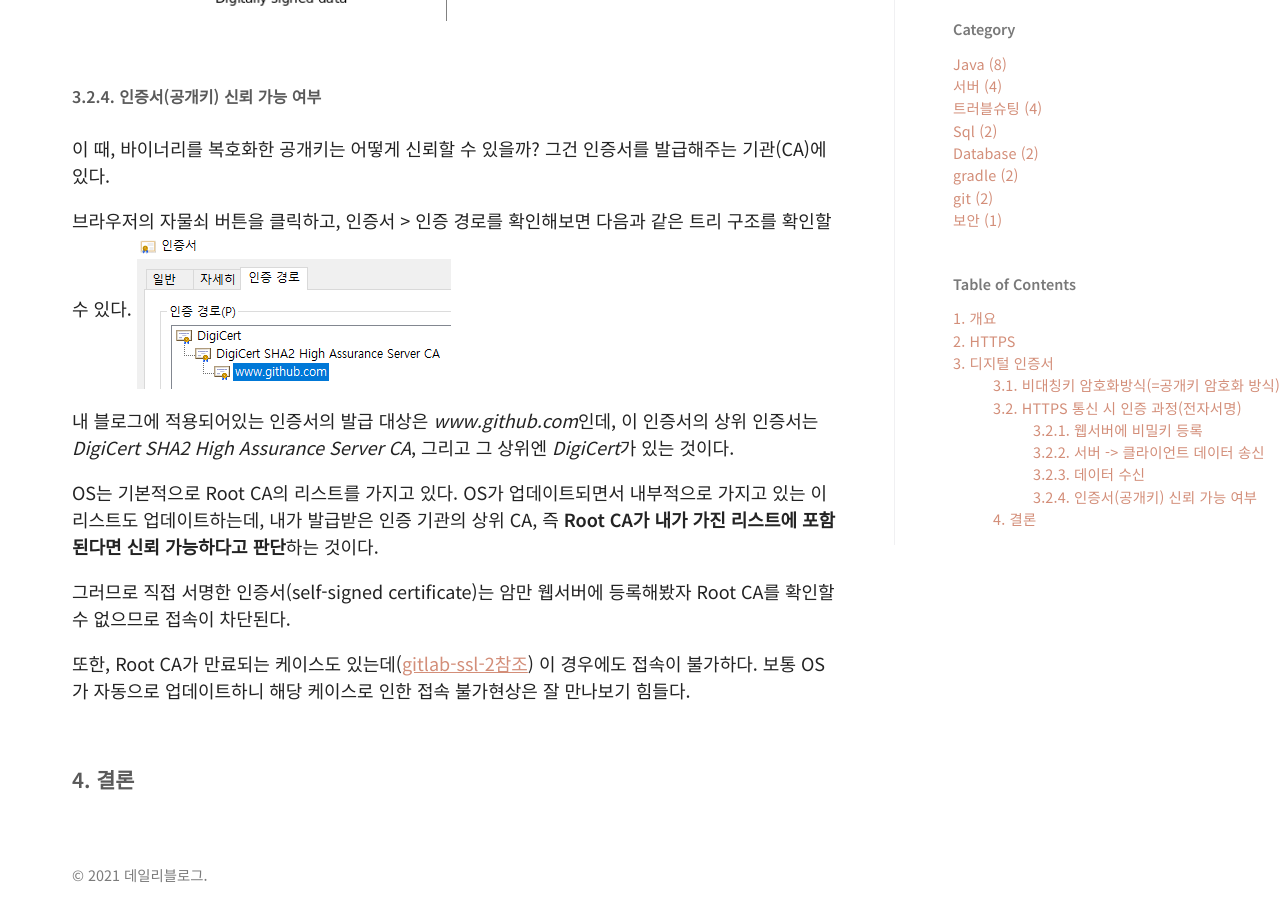
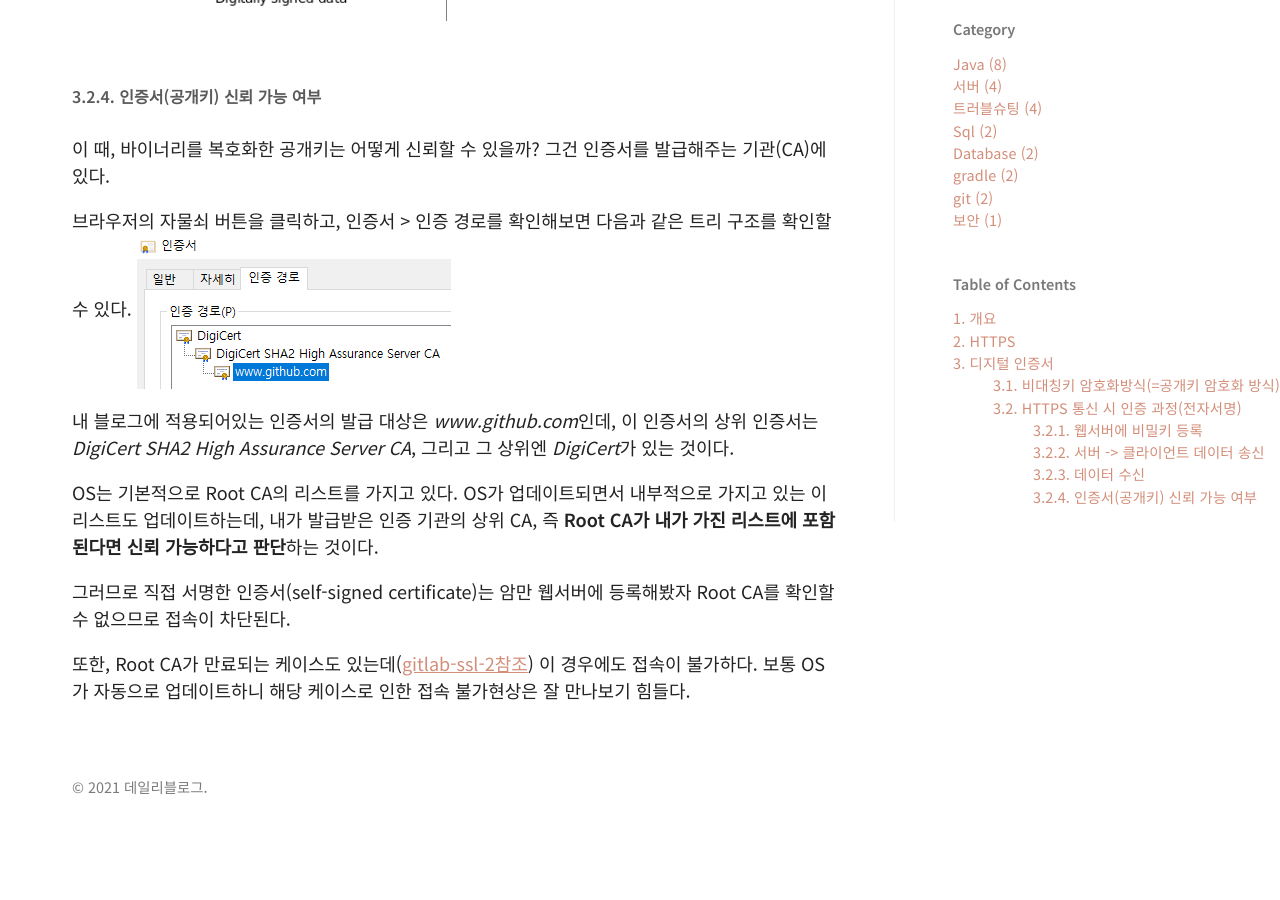
Before and after one commit to hyooi/hyooi.github.io, a Jekyll site: the page built from _posts/2021-10-04-electric-signature.md, in a window 1280 px wide and 900 px high, scrolled down 4216 px. Built offline with Jekyll 4.4.1, drawn with Linux system fonts in a browser that asks for light colours; comment, search, counter and statistics services are not loaded; after the commit the page ends 5028 px from its top, so only the background shows below that.

Commit message:
docs. certificate

```diff
--- a/_posts/2021-10-04-electric-signature.md
+++ b/_posts/2021-10-04-electric-signature.md
@@ -105,7 +105,7 @@
 그건 인증서를 발급해주는 기관(CA)에 있다.
 
 브라우저의 자물쇠 버튼을 클릭하고, 인증서 > 인증 경로를 확인해보면 다음과 같은 트리 구조를 확인할 수 있다.
-![root-ca](/assets/images/root-ca.png)
+![root-ca](/assets/images/root-ca.PNG)
 
 내 블로그에 적용되어있는 인증서의 발급 대상은 <var>www.github.com</var>인데,
 이 인증서의 상위 인증서는 <var>DigiCert SHA2 High Assurance Server CA</var>,
@@ -120,7 +120,3 @@
 
 또한, Root CA가 만료되는 케이스도 있는데([gitlab-ssl-2참조](https://hyooi.github.io/%EC%84%9C%EB%B2%84/2021/09/17/gitlab-ssl-2.html)) 이 경우에도 접속이 불가하다.
 보통 OS가 자동으로 업데이트하니 해당 케이스로 인한 접속 불가현상은 잘 만나보기 힘들다.
-
-<br/>
-
-#### 4. 결론
```
